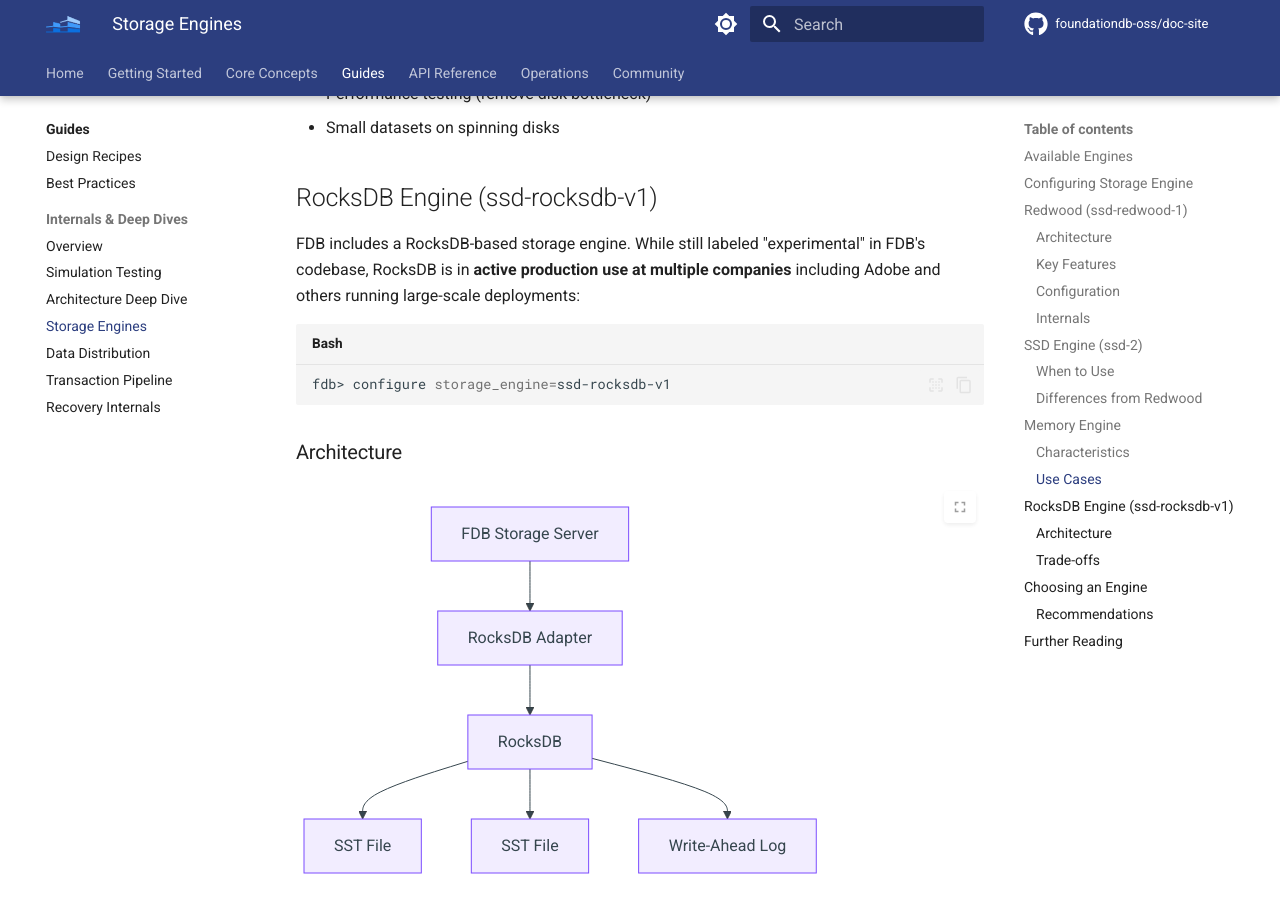
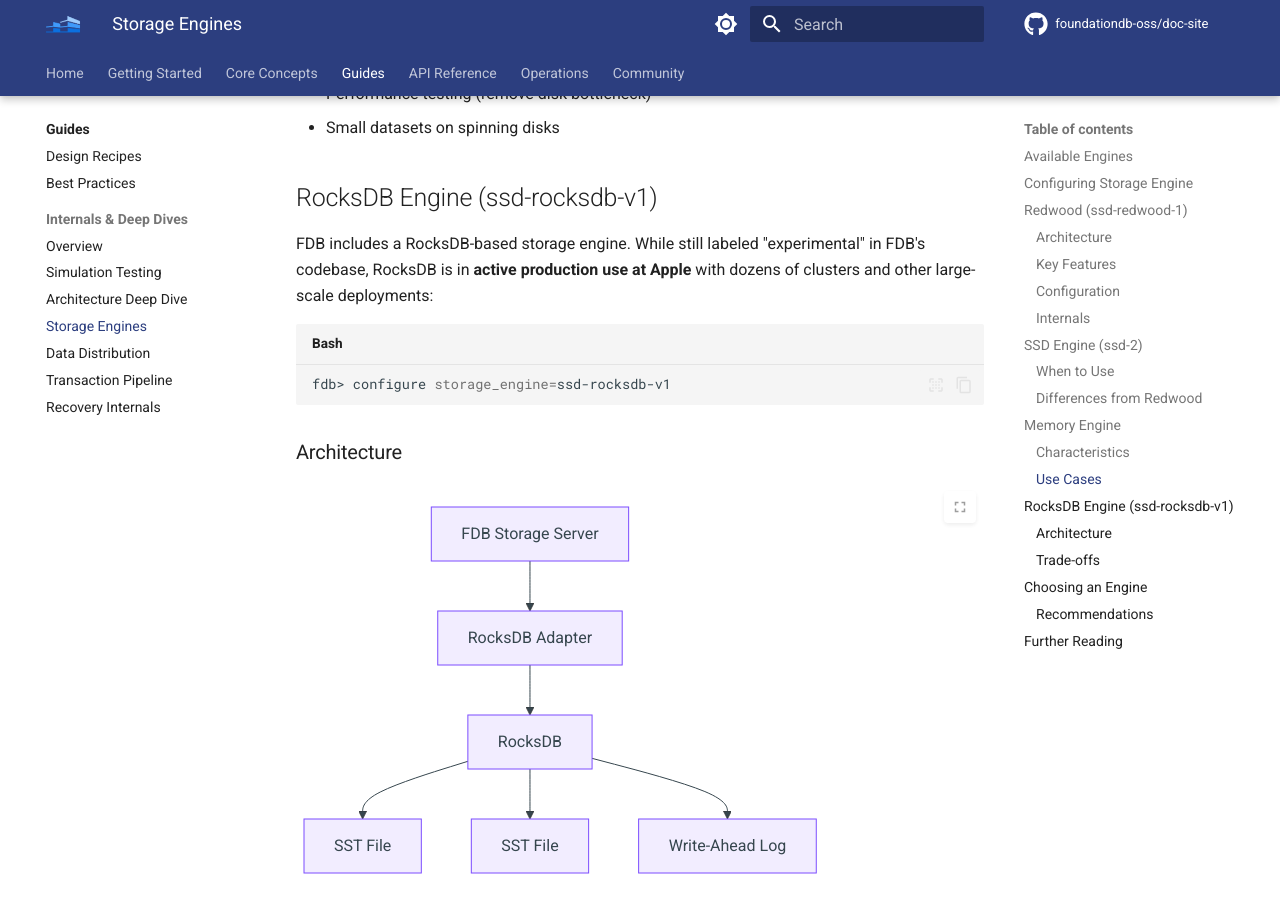
Before and after one commit to foundationdb-oss/doc-site, an MkDocs documentation site: the page built from docs/guides/storage-engines.md, in a window 1280 px wide and 900 px high, scrolled down 4115 px. Built offline with MkDocs 1.6.1 and Material for MkDocs 9.7.7, drawn with Linux system fonts in a browser that asks for light colours; comment, search, counter and statistics services are not loaded; the version menu is left out.

Commit message:
docs: update RocksDB production use statement to specify Apple deploymen
Agent-Id: agent-f2c55fb0-d9a6-41b1-b1b5-956e28c604fa

````diff
--- a/docs/guides/storage-engines.md
+++ b/docs/guides/storage-engines.md
@@ -154,7 +154,7 @@ fdb> configure storage_engine=memory
 
 ## RocksDB Engine (ssd-rocksdb-v1)
 
-FDB includes a RocksDB-based storage engine. While still labeled "experimental" in FDB's codebase, RocksDB is in **active production use at multiple companies** including Adobe and others running large-scale deployments:
+FDB includes a RocksDB-based storage engine. While still labeled "experimental" in FDB's codebase, RocksDB is in **active production use at Apple** with dozens of clusters and other large-scale deployments:
 
 ```bash
 fdb> configure storage_engine=ssd-rocksdb-v1
````
